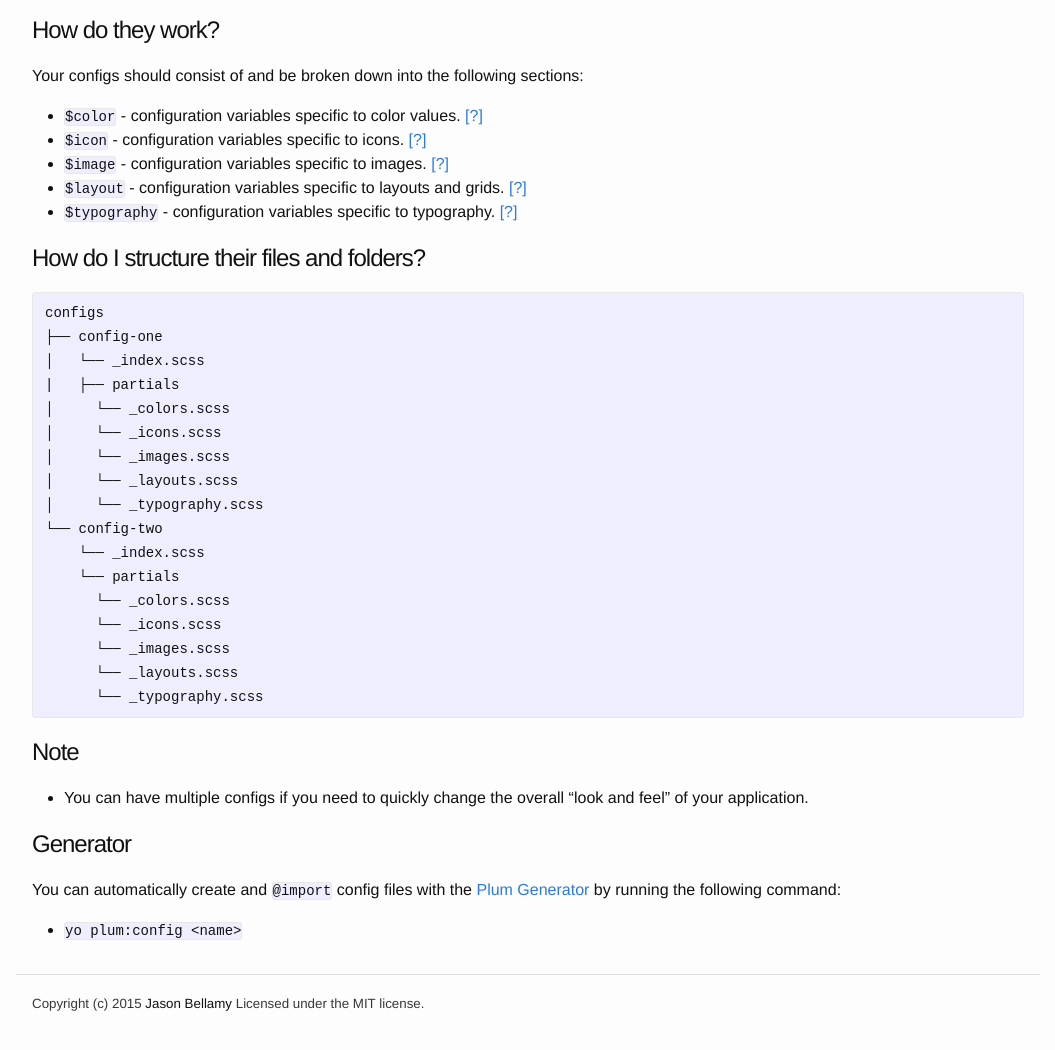
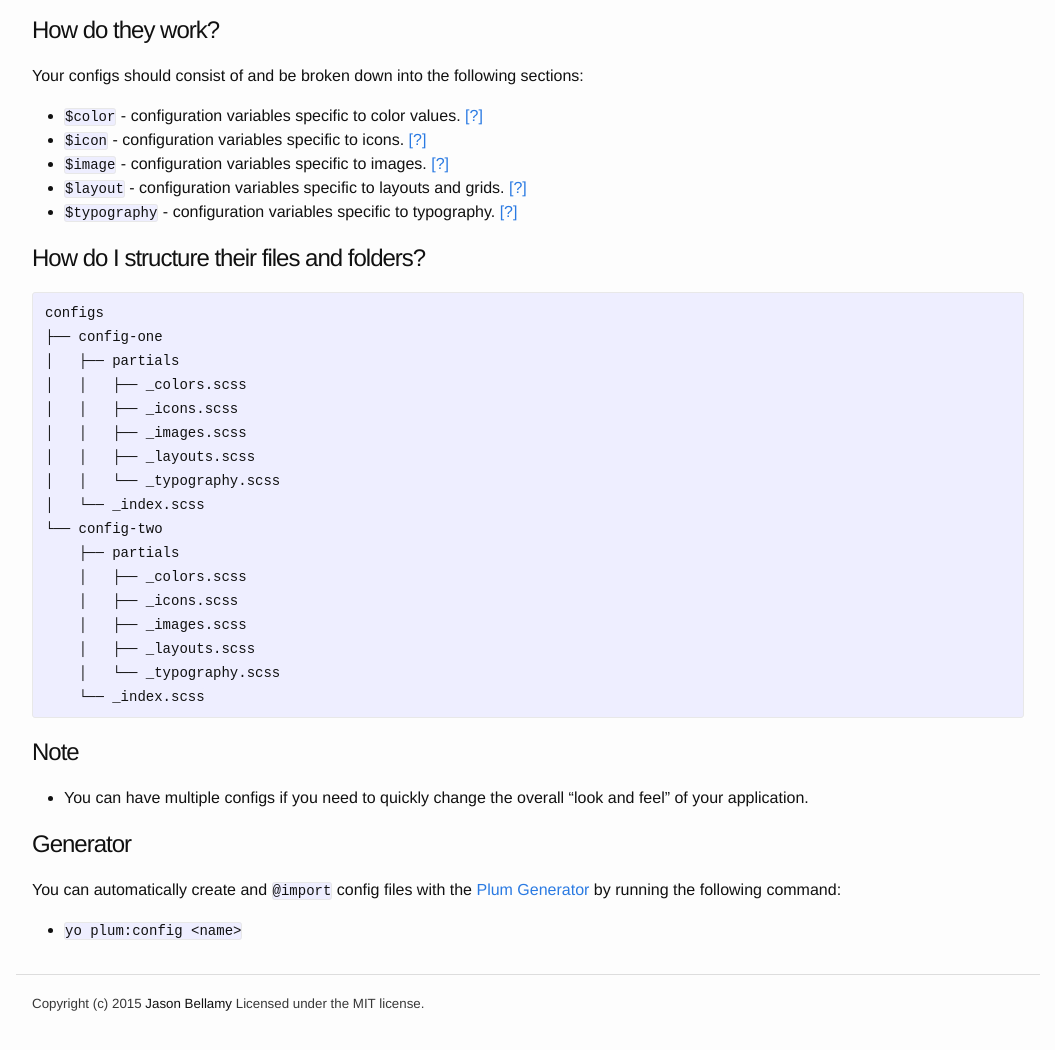
Before and after one commit to plum-css/plum, a Jekyll site: the page built from _docs/config.md, in a window 1280 px wide, cut to the strip 308-1371 px from the top of the page. Shown: the top 1050 px of the strip, without its empty margins (112-1167 px from the left). Built offline with Jekyll 4.4.1, drawn with Linux system fonts in a browser that asks for light colours; nearby versions of some CDN libraries; Markdown is read by kramdown in place of the engine named in the settings.

````diff
--- a/_docs/config.md
+++ b/_docs/config.md
@@ -48,21 +48,21 @@ Your configs should consist of and be broken down into the following sections:
 ```text
 configs
 ├── config-one
+│   ├── partials
+│   │   ├── _colors.scss
+│   │   ├── _icons.scss
+│   │   ├── _images.scss
+│   │   ├── _layouts.scss
+│   │   └── _typography.scss
 │   └── _index.scss
-|   ├── partials
-│     └── _colors.scss
-│     └── _icons.scss
-│     └── _images.scss
-│     └── _layouts.scss
-│     └── _typography.scss
 └── config-two
+    ├── partials
+    │   ├── _colors.scss
+    │   ├── _icons.scss
+    │   ├── _images.scss
+    │   ├── _layouts.scss
+    │   └── _typography.scss
     └── _index.scss
-    └── partials
-      └── _colors.scss
-      └── _icons.scss
-      └── _images.scss
-      └── _layouts.scss
-      └── _typography.scss
 ```
 
 ## Note
````
